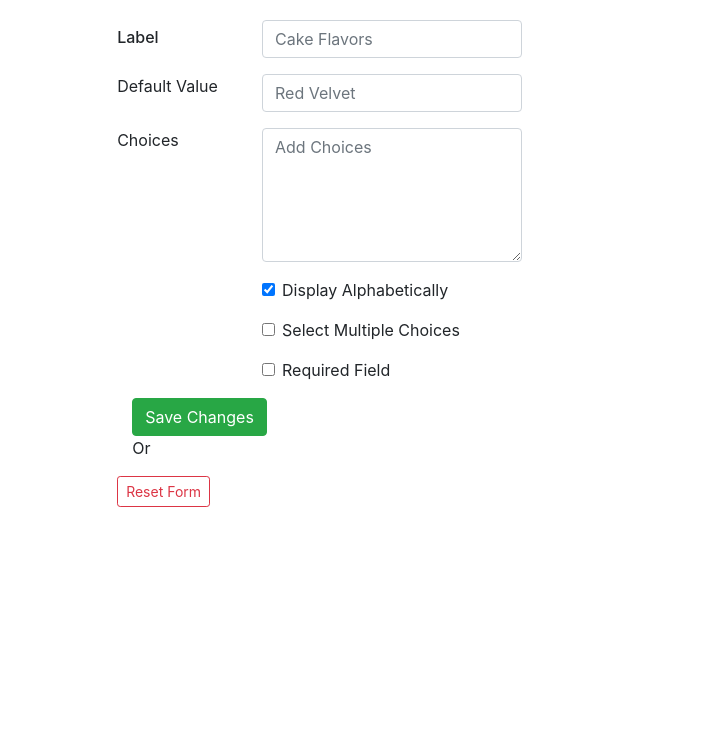
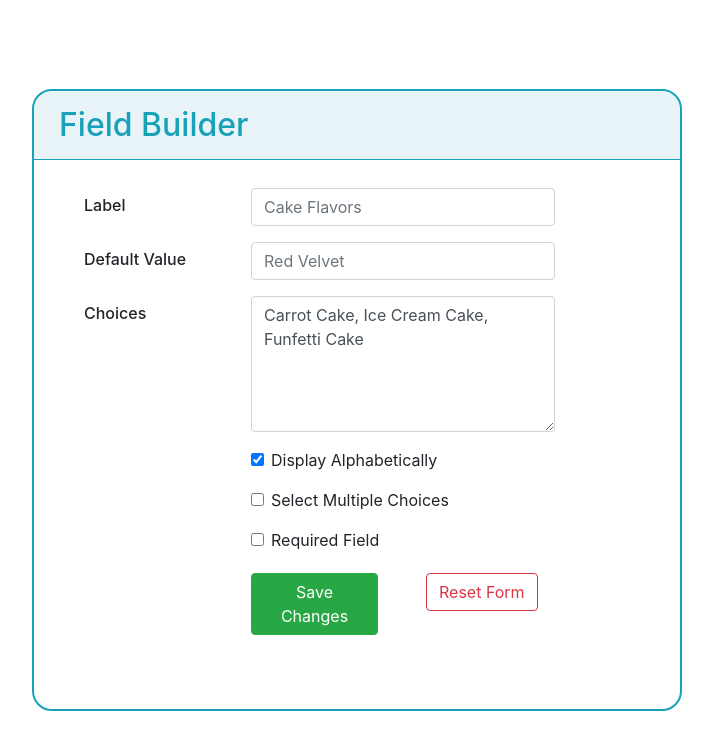
Before and after one commit to enbacon/Field-Builder, a React (Create React App) app: page / in a window 1280 px wide. Shown: the top 750 px of the page, without its empty margins (283-996 px from the left). Built offline with nearby package versions, Linux system fonts and the light colour scheme.

Commit message:
Add classNames to help with styling

```diff
--- a/src/Builder.js
+++ b/src/Builder.js
@@ -16,19 +16,19 @@ const Builder = () => {
     required: false
   })
 
-  const choicesLogic = () => {
-    const formattedChoices = field.choices.split('\n')
-    console.log('this is formatted choices', formattedChoices)
-  }
-
-  const handleSubmit = event => {
-    event.preventDefault()
-    console.log('this is fieldSaved', field)
-  }
+  let formattedChoices
+  // const choicesLogic = () => {
+  //   // convert choices string to an array of unique elements
+  //   formattedChoices = [...new Set(field.choices.split('\n'))]
+  //   console.log('this is formatted choices', formattedChoices)
+  //   console.log(2)
+  // }
 
   const handleChange = event => {
     event.persist()
+    console.log('formattedChoices in handleChange', formattedChoices)
     setField(field => ({ ...field, [event.target.name]: event.target.value }))
+    console.log(1)
   }
 
   const handleCheck = event => {
@@ -36,10 +36,18 @@ const Builder = () => {
     setField(field => ({ ...field, [event.target.name]: !field[event.target.name] }))
   }
 
+  const handleSubmit = event => {
+    event.preventDefault()
+    console.log('this is fieldSaved in handleSubmit', field)
+    console.log(3)
+  }
+
   return (
-    <div className="form">
-      <Container>
-        <Form onSubmit={handleSubmit}>
+    <div>
+      <Container className="container">
+        <div className="form-field">
+          <h2>Field Builder</h2>
+          <Form className="form" onSubmit={handleSubmit}>
             <Form.Group as={Row} controlId="label">
               <Col md={4}>
                 <Form.Label className="label">Label</Form.Label>
@@ -51,6 +59,7 @@ const Builder = () => {
                   name="label"
                   placeholder="Cake Flavors"
                   onChange={handleChange}
+                  value={field.label}
                   md={7}
                 />
               </Col>
@@ -58,7 +67,7 @@ const Builder = () => {
 
             <Form.Group as={Row} controlId="default" className="small-entry">
               <Col md={4}>
-              <Form.Label>Default Value</Form.Label>
+                <Form.Label className="label">Default Value</Form.Label>
               </Col>
               <Col>
                 <Form.Control
@@ -66,22 +75,24 @@ const Builder = () => {
                   name="default"
                   placeholder="Red Velvet"
                   onChange={handleChange}
+                  value={field.default}
                   md={7} />
               </Col>
             </Form.Group>
 
             <Form.Group as={Row} controlId="choices">
               <Col md={4}>
-              <Form.Label>Choices</Form.Label>
+                <Form.Label className="label">Choices</Form.Label>
               </Col>
               <Col>
                 <Form.Control
                   as="textarea"
+                  className="text-area"
                   name="choices"
                   placeholder="Add Choices"
                   onChange={handleChange}
-                md={7}
-                rows="5" />
+                  value={field.choices}
+                  md={7} />
               </Col>
             </Form.Group>
 
@@ -120,18 +131,23 @@ const Builder = () => {
                   name="required"
                   onChange={handleCheck}
                   checked={field.required}
-                label="Required Field" />
+                  label="Required Field"
+                  value={field.required} />
               </Col>
             </Form.Group>
 
-          <Col>
-            <Button variant="success" type="submit">Save Changes</Button>
+            <Form.Group as={Row}>
+              <Col md={4}>
               </Col>
-          <Col>
-            <p>Or</p>
+              <Col md={4}>
+                <Button className="save" variant="success" type="submit">Save Changes</Button>
               </Col>
-          <Button variant="outline-danger btn-sm" type="submit">Reset Form</Button>
+              <Col md={4}>
+                <Button className="reset" variant="outline-danger" type="submit">Reset Form</Button>
+              </Col>
+            </Form.Group>
           </Form>
+        </div>
       </Container>
 
     </div>
```
Lines whose indentation alone changed are shown as unchanged.
